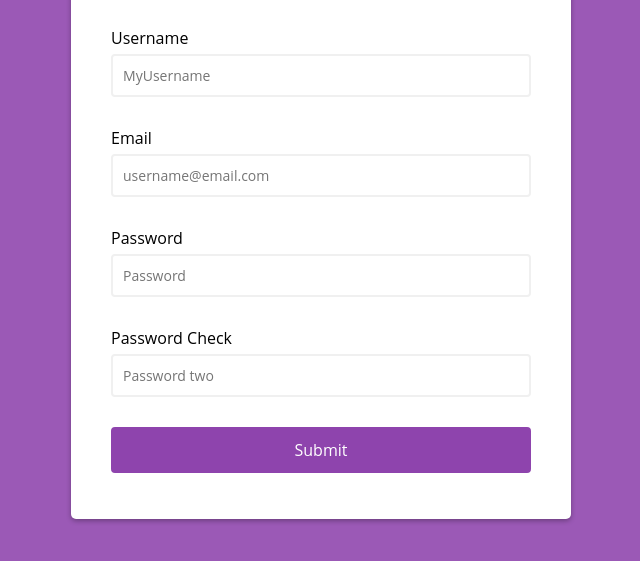
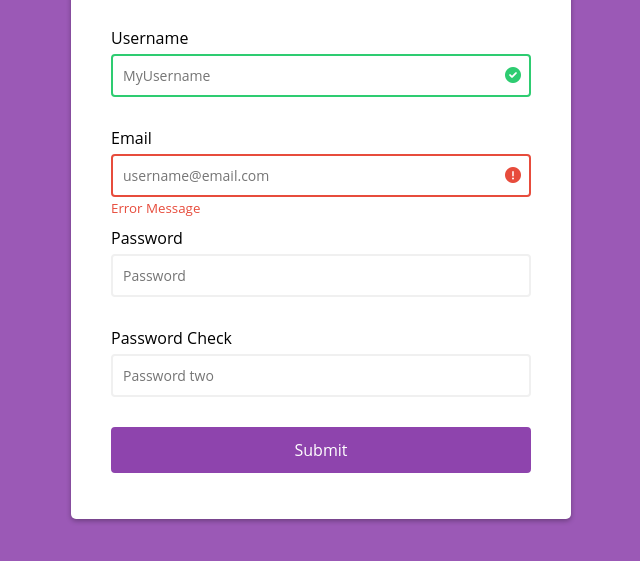
Before and after one commit to ZeeCoder91/ValForms-01, a plain HTML site: page index.html in a window 1280 px wide. Shown: the part 179-740 px from the top of the page, without its empty margins (319-959 px from the left). Drawn offline with Linux system fonts and the light colour scheme; a web font is replaced by a local one.

Commit message:
added colors to icons and validation colors to the input fields

```diff
--- a/index.html
+++ b/index.html
@@ -14,7 +14,7 @@
         </div>
         <form class="form" id="form">
 
-            <div class="form-control">
+            <div class="form-control success">
                 <label>Username</label>
                 <input type="text" placeholder="MyUsername" id="username">
                 <i class="fas fa-check-circle"></i>
@@ -22,7 +22,7 @@
                 <small>Error Message</small>
             </div>
 
-            <div class="form-control">
+            <div class="form-control error">
                 <label>Email</label>
                 <input type="email" placeholder="username@email.com" id="email">
                 <i class="fas fa-check-circle"></i>
--- a/style.css
+++ b/style.css
@@ -57,6 +57,14 @@ body {
     width: 100%;
 }
 
+.form-control.success input {
+    border-color: #2ecc71;
+}
+
+.form-control.error input {
+    border-color: #e74c3c;
+}
+
 .form-control i {
     position: absolute;
     top: 40px;
@@ -64,11 +72,26 @@ body {
     visibility: hidden;
 }
 
+.form-control.success i.fa-check-circle {
+    color: #2ecc71;
+    visibility: visible;
+}
+
+.form-control.error i.fa-exclamation-circle {
+    color: #e74c3c;
+    visibility: visible;
+}
+
 .form-control small {
     visibility: hidden;
     position: absolute;
     bottom: 0;
     left: 0;
+}
+
+.form-control.error small {
+    visibility: visible;
+    color: #e74c3c;
 }
 
 .form button {
```
